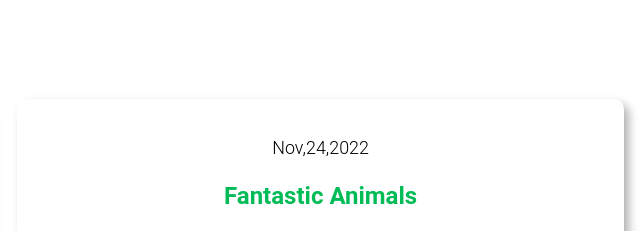
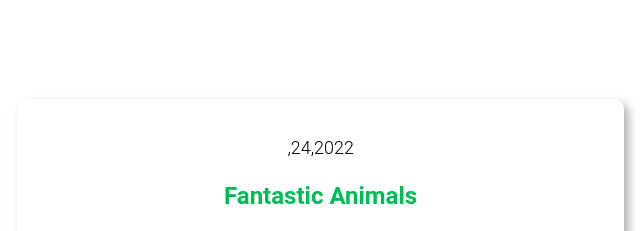
Before and after one commit to GustavoGuadagnin/GustavoGuadagnin.github.io, a plain HTML site: page index.html in a window 1280 px wide. Shown: the part 960-1191 px from the top of the page, 616-1256 px from the left. Drawn offline with Linux system fonts and the light colour scheme; files whose address does not match are found by name; a web font is replaced by a local one.

Commit message:
Update index.html

```diff
--- a/index.html
+++ b/index.html
@@ -63,7 +63,7 @@
                              <img class="preview inativo" src="" alt="">
                          </div>
                          <div class="card">
-                            <h1 class="date">Nov,24,2022</h1>
+                            <h1 class="date">,24,2022</h1>
                             <h1 class="sub_tittle">Fantastic Animals</h1>
                             <h1 class="desc">Animals website focused on JS</h1>
                             <a class="see inativo" href="/animais-fantasticos/index.html">Go to Project</a>
```
